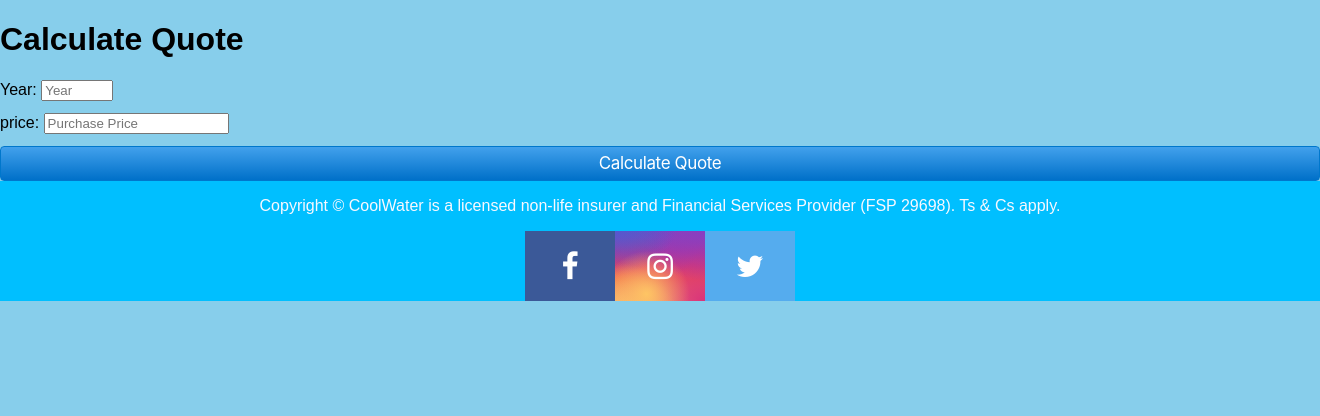
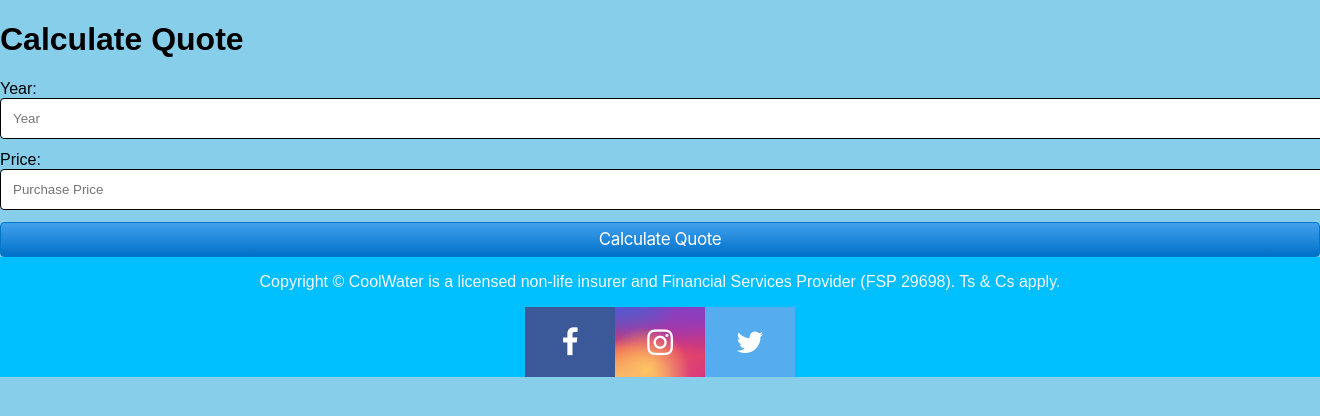
Before and after one commit to QuinlanVic/Insurance-app, a Flask app: page /getquote in a window 1320 px wide; the page is wider, and only the part inside the window is pictured. Shown: the part 64-480 px from the top of that part. Run offline with Flask 3, Linux system fonts and the light colour scheme.

Commit message:
done with form styling, going to do claims/pol now

```diff
--- a/routes/main_bp.py
+++ b/routes/main_bp.py
@@ -42,7 +42,7 @@ class QuoteForm(FlaskForm):
         ],
     )
     price = DecimalField(
-        "price",
+        "Price",
         validators=[
             InputRequired(),
             NumberRange(
--- a/routes/user_bp.py
+++ b/routes/user_bp.py
@@ -48,7 +48,8 @@ class SignUpForm(FlaskForm):
 
 # login validation
 class LoginForm(FlaskForm):
-    email = StringField("Email", validators=[InputRequired()])
+    email = EmailField("Email", validators=[InputRequired()])
+    # do not have special validators so hacker cannot know proper length of passwords and such unless they go to signup
     password = PasswordField("Password", validators=[InputRequired()])
     submit = SubmitField("Login")
 
--- a/static/styles.css
+++ b/static/styles.css
@@ -447,7 +447,10 @@
       content: '✓';
   }
   p.aup:before {
-      content: "• ";
+      content: "\27A2 ";
+  }
+  p.aboutus-p:before {
+    content: "• "
   }
   .heading-aboutus, .heading-team {
       text-transform: uppercase;
--- a/templates/aboutus.html
+++ b/templates/aboutus.html
@@ -21,7 +21,7 @@
         <div class="leftandright">
             <div class="landr">
                 <h3 class="secondary-colour-text">Why CoolWater?</h3>
-                <p>CoolWater enables you to:</p>
+                <p class="aboutus-p">CoolWater enables you to:</p>
                 <ul class="ticklist">
                     <li>
                         Choose the type of insurance cover that suits your needs and your pocket, simple to understand, without the fine-print
@@ -39,7 +39,7 @@
             </div>
             <div class="landr">
                 <h3 class="secondary-colour-text">Still not convinced?&nbsp;</h3>
-                <p>Here are some more ways you can live your way by insuring with CoolWater:</p>
+                <p class="aboutus-p">Here are some more ways you can live your way by insuring with CoolWater:</p>
                 <ul class="ticklist">
                     <li>
                         Compare multiple car insurance quotes
--- a/templates/getquote.html
+++ b/templates/getquote.html
@@ -20,10 +20,10 @@
 
         <!-- add labels so users always know what they must type in -->
         <div class="form-group">
-            {{form.year.label}}: {{form.year(placeholder="Year", class="form-control")}}
+            {{form.year.label}}: {{form.year(placeholder="Year", class="fill-in")}}
         </div>
         <div class="form-group">
-            {{form.price.label}}: {{form.price(placeholder="Purchase Price", class="form-control")}}
+            {{form.price.label}}: {{form.price(placeholder="Purchase Price", class="fill-in")}}
         </div>
         {{form.submit(class="button-15")}}
     </form>
```
